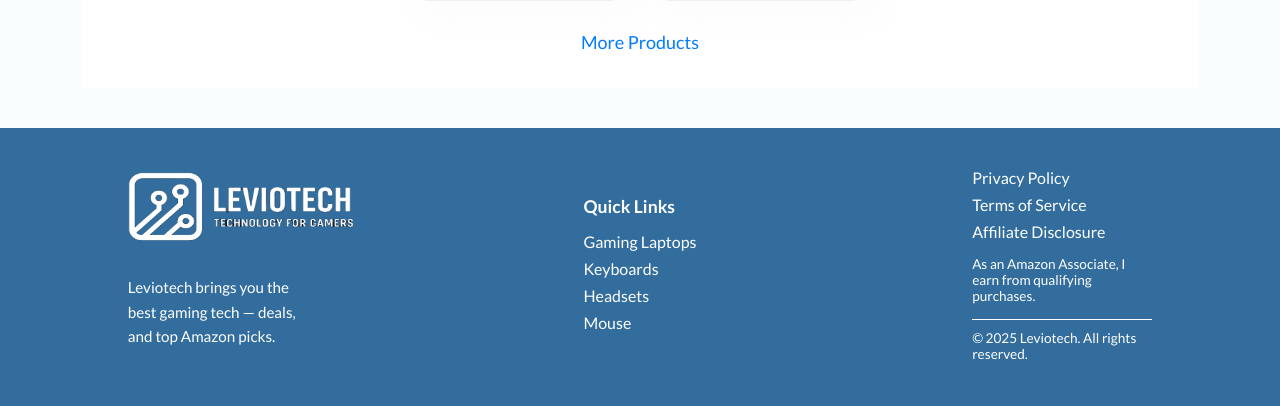
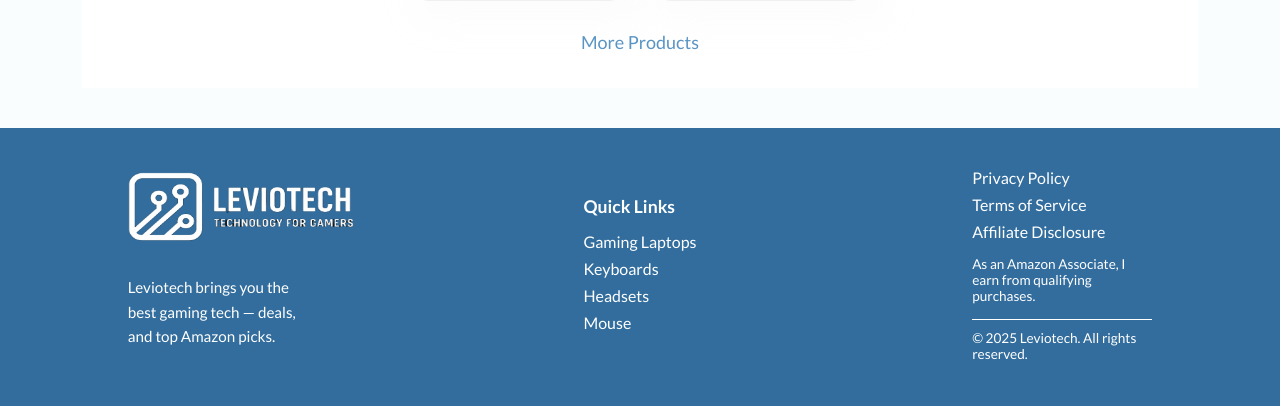
Before and after one commit to costasnicou/leviotech, a Django app: page / in a window 1280 px wide. Shown: the part 4373-4779 px from the top of the page. Run offline with Django 5.2, Linux system fonts and the light colour scheme; data comes from the database, SQL or seed files in the repository; some libraries are stand-ins or nearby versions.

Commit message:
tabbed-view-more-fix-color

```diff
--- a/leviotech/app/static/css/desktop/homepage.css
+++ b/leviotech/app/static/css/desktop/homepage.css
@@ -490,7 +490,7 @@ font-weight: 300;
 }
 
 .tabbed-view-more{
-  color: #007BFF;
+  color: #5994c4;
   text-decoration: none;
   margin: 20px 0;
   display: inline-block;
@@ -498,7 +498,8 @@ font-weight: 300;
 }
 
 .tabbed-view-more:hover{
-  color: #025ec0;
+ /* color: #5994c4; */
+ filter: brightness(80%);
 
 }
 
```
